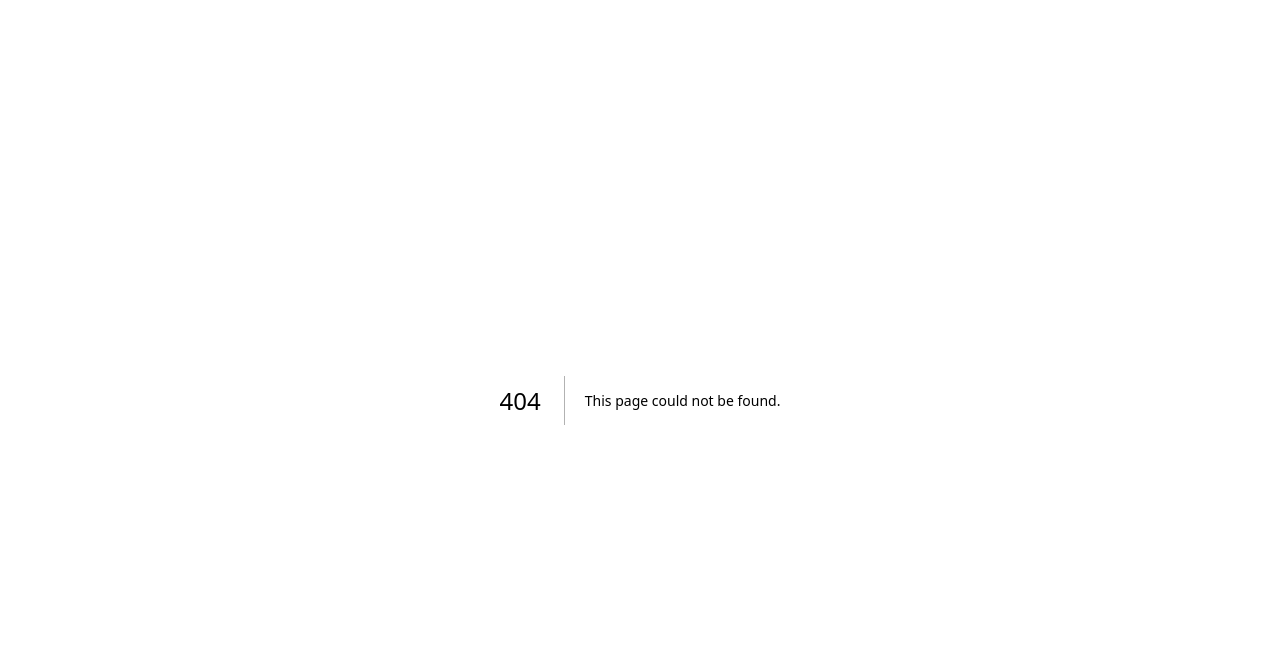
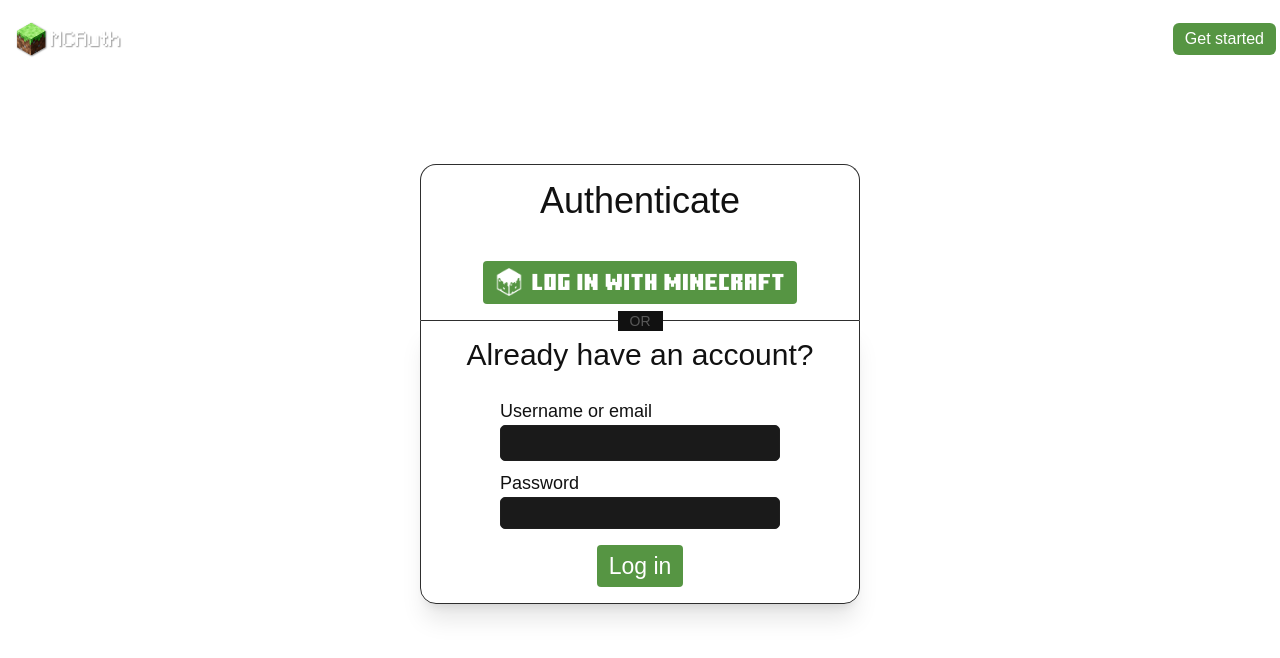
Before and after one commit to MCAuth-net/website, a Next.js app: page /account/auth in a window 1280 px wide. Before the commit this address had no page. Shown: the top 658 px of the page. Built offline with nearby package versions, Linux system fonts and the light colour scheme; a web font is replaced by a local one.

Commit message:
Added auth page frontend

```diff
--- /dev/null
+++ b/app/account/auth/auth.css
@@ -0,0 +1,47 @@
+.server-section {
+
+    border: 1px solid #2e2e2e;
+    border-radius: 15px;
+    background-image: url("/assets/dirt.png");
+    background-size: 64px;
+    height: 150px;
+    padding: 10px;
+    display: flex;
+    flex-direction: column;
+    gap: 4px;
+    box-shadow: 0 5px 25px #00000055;
+
+    .text {
+
+        text-shadow: 3px 3px 0 #00000055;
+        font-size: 30px;
+
+    }
+
+}
+
+.online {
+
+    width: 10px;
+    height: 10px;
+    background-color: #47c127;
+    border-radius: 100%;
+    animation: online-pulse 2s infinite ease-in-out alternate;
+
+}
+
+@keyframes online-pulse {
+
+    from {
+
+        box-shadow: 0 0 0 5px #257a12;
+
+    }
+
+    to {
+
+        box-shadow: 0 0 0 5px #257a1200;
+
+    }
+
+}
--- /dev/null
+++ b/app/account/auth/page.tsx
@@ -0,0 +1,126 @@
+"use client"
+
+import NavBar from "@/app/components/navbar/NavBar";
+import Loading from "@/app/components/loading/Loading";
+import ServerSelector from "@/app/components/server-selector/ServerSelector";
+import Image from "next/image";
+import { useState } from "react";
+import "./auth.css";
+
+export default function Page() {
+
+    const [mc, setMc] = useState(false);
+
+    return (
+
+        <>
+
+            <div className={"mt-0 m-auto max-w-375 w-screen md:p-1 p-5"}>
+
+                <NavBar />
+
+                <div className={"flex flex-col mt-40"}>
+
+                    <div className={"relative flex flex-col gap-4 border border-[#2e2e2e] border-b-0 w-110 m-auto text-center p-4 rounded-t-2xl items-center duration-200"}>
+
+                        <div>
+
+                            <h2 className={"text-4xl"}>Authenticate</h2>
+                            <p className={"text-white/50"}>You are logging into <b>MCAuth</b>.</p>
+
+                        </div>
+
+                        {
+
+                            mc
+
+                                ?
+
+                                    <ServerSelector />
+
+                                :
+
+                                <div
+                                    className={"flex flex-row gap-2 justify-center items-center bg-[#3c8527dd] hover:bg-[#3c8527] pr-3 pl-3 pt-1 pb-1 !text-white rounded-sm cursor-pointer minecraft-ten text-[23px] duration-200"}
+                                    onClick={() => { setMc(true); }}
+                                >
+
+                                    <Image
+                                        src={"/assets/mc-white.png"}
+                                        alt={"Minecraft logo"}
+                                        className={"w-7 h-7"}
+                                        width={20}
+                                        height={20}
+                                    />
+
+                                    Log in with Minecraft
+                                </div>
+
+                        }
+
+                        <div className={"absolute -bottom-2.75 bg-[#111111] pl-3 pr-3 select-none"}>
+
+                            <p className={"uppercase text-sm text-white/30"}>or</p>
+
+                        </div>
+
+                    </div>
+
+                    <div className={"flex flex-col gap-6 border border-[#2e2e2e] w-110 m-auto text-center p-4 rounded-b-2xl shadow-xl"}>
+
+                        <div>
+
+                            <h2 className={"text-3xl"}>Already have an account?</h2>
+
+                        </div>
+
+                        <div className={"flex flex-col gap-2 items-center"}>
+
+                            <div className={"flex flex-col"}>
+
+                                <p className={"text-lg self-start"}>Username or email</p>
+
+                                <input
+                                    type={"text"}
+                                    className={"input w-70 text-lg"}
+                                    maxLength={16}
+                                    name={"username"}
+                                />
+
+                            </div>
+
+                            <div className={"flex flex-col"}>
+
+                                <p className={"text-lg self-start"}>Password</p>
+
+                                <input
+                                    type={"password"}
+                                    className={"input w-70"}
+                                    name={"password"}
+                                />
+
+                            </div>
+
+                            <button
+                                className={"flex flex-row gap-2 justify-center items-center mt-2 bg-[#3c8527dd] hover:bg-[#3c8527] pr-3 pl-3 pt-1 pb-1 !text-white rounded-sm cursor-pointer text-[23px] duration-200"}
+                            >
+
+                                Log in
+
+                            </button>
+
+                        </div>
+
+                    </div>
+
+                </div>
+
+            </div>
+
+            <Loading seconds={1} />
+
+        </>
+
+    )
+
+}
--- a/app/account/register/page.tsx
+++ /dev/null
@@ -1,24 +0,0 @@
-import NavBar from "@/app/components/navbar/NavBar";
-import Loading from "@/app/components/loading/Loading";
-
-export default function Page() {
-
-    return (
-
-        <>
-
-            <div className={"mt-0 m-auto max-w-375 w-screen md:p-1 p-5"}>
-
-                <NavBar />
-
-
-
-            </div>
-
-            <Loading seconds={0.5} />
-
-        </>
-
-    )
-
-}
--- a/app/components/navbar/NavBar.tsx
+++ b/app/components/navbar/NavBar.tsx
@@ -62,8 +62,8 @@ export default function NavBar() {
 
                         <div className={"hidden md:flex flex-row gap-5 items-center"}>
 
-                            <Link className={"hover:bg-white/10 pr-3 pl-3 pt-1 pb-1 !text-white rounded-md"} href="/login">Log in</Link>
-                            <Link className={"bg-[#3c8527dd] hover:bg-[#3c8527] pr-3 pl-3 pt-1 pb-1 !text-white rounded-md"} href="/register">Get started</Link>
+                            <Link className={"hover:bg-white/10 pr-3 pl-3 pt-1 pb-1 !text-white rounded-md"} href="/auth">Log in</Link>
+                            <Link className={"bg-[#3c8527dd] hover:bg-[#3c8527] pr-3 pl-3 pt-1 pb-1 !text-white rounded-md"} href="/auth">Get started</Link>
 
                         </div>
 
--- /dev/null
+++ b/app/components/server-selector/ServerSelector.tsx
@@ -0,0 +1,73 @@
+"use client"
+
+import { useState } from "react";
+
+export default function ServerSelector() {
+
+    const [uuid, setUuid] = useState("5248a0e1-a069-45e9-9885-215d88334438");
+
+    return (
+
+        <>
+
+            <form className={"server-section w-full"}>
+
+                <p className={"minecraft text"}>Connect to server</p>
+
+                <div className={"fbg-black border-2 bg-black border-white w-full h-10"}>
+
+                    <p className={"minecraft text-2xl"}>book-craft.mcauth.net</p>
+
+                </div>
+
+            </form>
+
+            <div className={"flex flex-row gap-3"}>
+
+                {
+
+                    uuid
+
+                        ?
+
+                            <>
+
+                                <div className={"flex flex-row gap-2 items-center justify-center border border-[#2e2e2e] w-70 font-mono shadow-sm rounded-md pl-2 pr-2 pt-1 pb-1"}>
+
+                                    <div className={"online mr-2"}></div>
+
+                                    <img
+                                        src={`https://nmsr.nickac.dev/face/${uuid}?w=32`}
+                                        alt={"Player head"}
+                                        className={"select-none"}
+                                    />
+
+                                    <p className={"text-xl"}>Polokalap</p>
+
+                                </div>
+
+                                <div className={"flex flex-row bg-[#3c8527dd] hover:bg-[#3c8527] p-2 items-center rounded-md cursor-pointer duration-200"}>
+
+                                    <p>Let&#39;s go!</p>
+
+                                </div>
+
+                            </>
+
+                        :
+
+                            <div className={"flex flex-row justify-center border border-[#2e2e2e] w-70 font-mono shadow-sm rounded-md pl-2 pr-2 pt-1 pb-1"}>
+
+                                <p>Waiting for player...</p>
+
+                            </div>
+
+                }
+
+            </div>
+
+        </>
+
+    )
+
+}
--- a/app/globals.css
+++ b/app/globals.css
@@ -73,3 +73,26 @@ body {
   font-family: "Minecraft Ten", sans-serif;
 
 }
+
+.input {
+
+  background: #1a1a1a;
+  border: 1px solid #1e1e1e;
+  border-radius: 5px;
+  outline: none;
+  padding: 3px 6px 3px 6px;
+  transition-duration: 200ms;
+
+}
+
+.input:hover {
+
+  border: 1px solid #2e2e2e;
+
+}
+
+.input:focus {
+
+  border: 1px solid #3e3e3e;
+
+}
--- a/app/page.tsx
+++ b/app/page.tsx
@@ -20,7 +20,7 @@ export default function Home() {
                   <div className={"relative flex flex-row gap-2 items-center md:self-start self-center"}>
 
                       <Link
-                          href={"/register"}
+                          href={"/auth"}
                           className={"relative bg-[#3c8527dd] hover:bg-[#3c8527] bottom-0 hover:bottom-0.5 pl-5 pr-5 pt-3 pb-3 !text-white rounded-sm"}
                       >
 
@@ -47,7 +47,7 @@ export default function Home() {
 
                           <div className={"flex flex-row gap-1"}>
 
-                              <p>Integrate MCAuth in your website, discord bot, literally whatever you&#39;d like, thanks to our SDK</p>
+                              <p>Integrate MCAuth in your website, discord bot, literally whatever you&#39;d like, thanks to our SDKs</p>
 
                           </div>
 
--- a/next.config.ts
+++ b/next.config.ts
@@ -10,15 +10,10 @@ const nextConfig: NextConfig = {
   async redirects() {
     return [
       {
-        source: "/register",
-        destination: "/account/register",
+        source: "/auth",
+        destination: "/account/auth",
         permanent: false,
-      },
-      {
-        source: "/login",
-        destination: "/account/login",
-        permanent: false,
-      },
+      }
     ];
   },
   turbopack: {
```
Also changed, not shown: app/account/auth/action.ts (added), app/lib/auth.ts (added), public/assets/dirt.png (added), public/assets/mc-white.png (added).
